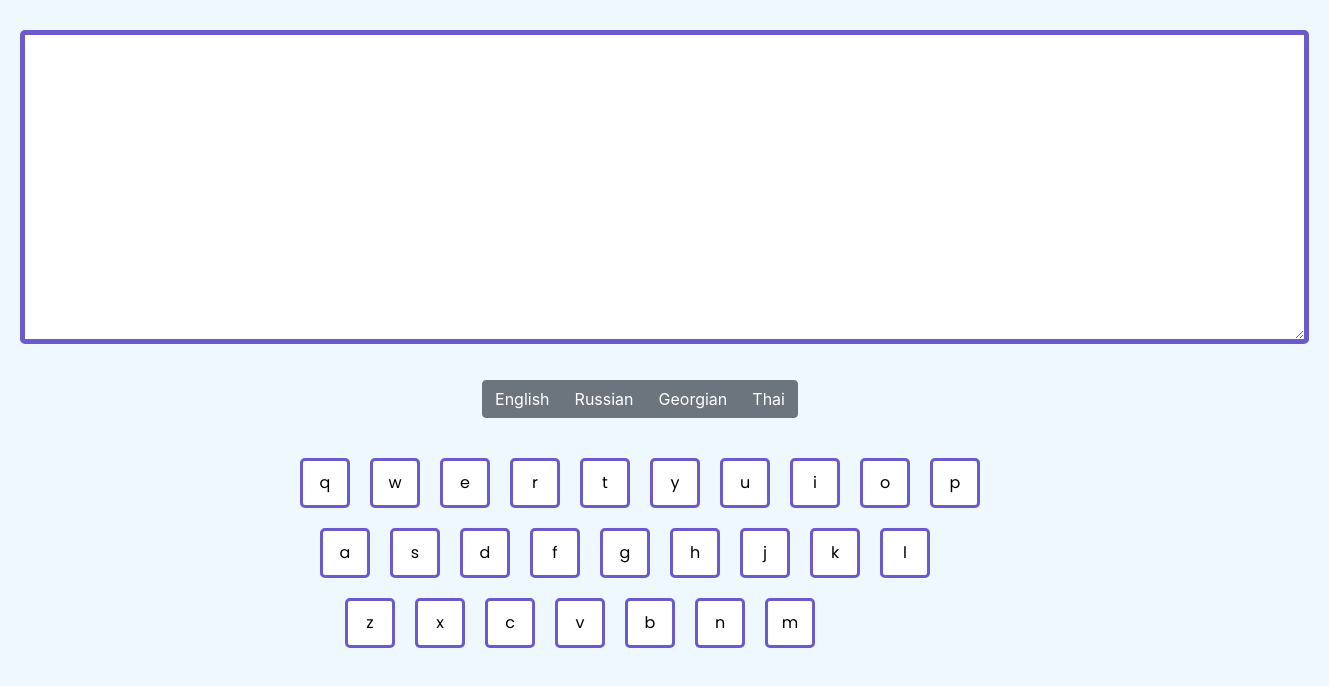
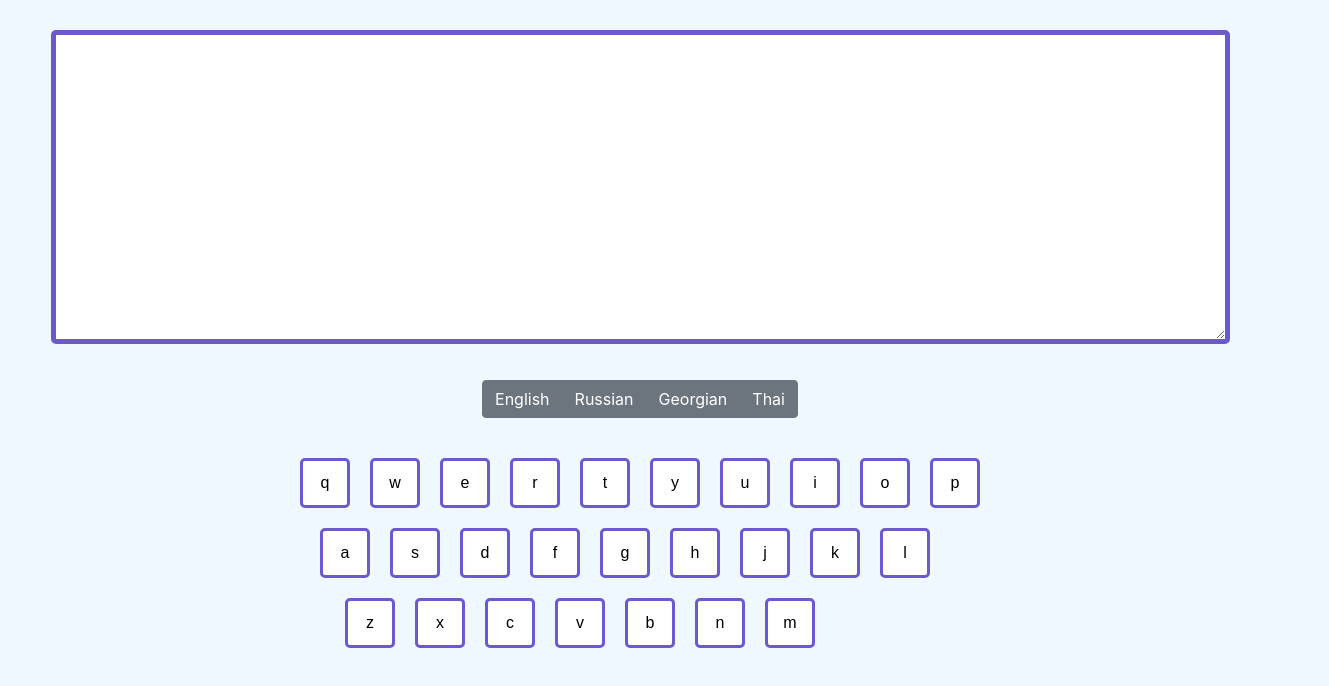
Before and after one commit to topherreed/switchkey, a React (Create React App) app: page / in a window 1280 px wide. Shown: the top 686 px of the page, 1329 px wide, since content can reach past the window. Built offline with nearby package versions, Linux system fonts and the light colour scheme.

Commit message:
Move key converters into separate files

```diff
--- a/public/styles/styles.css
+++ b/public/styles/styles.css
@@ -8,7 +8,7 @@ body {
     border: 5px solid slateblue;
     border-radius: 5px;;
     color: slateblue;
-    font-family: 'Poppins', sans-serif;
+    font-family: 'Kanit', sans-serif;
     padding: 8px 17px;
     font-size: 3rem;
 }
@@ -24,7 +24,7 @@ body {
     display: inline-block;
     text-align: left;
     margin-top: 30px;
-    font-family: 'Poppins', sans-serif;
+    font-family: 'Kanit', sans-serif;
 }
 
 #row2 {
--- a/src/App.js
+++ b/src/App.js
@@ -1,119 +1,35 @@
 import React, { useState } from 'react';
 import Keyboard from "./components/Keyboard";
+import Converter from "./Converter";
+
 
 function App() {
 
   const [ selectedLanguage, setSelectedLanguage ] = useState("english");
-
-
-  const russianDict= {
-    'a': 'ф',
-    'b': 'и',
-    'c': 'с',
-    'd': 'в',
-    'e': 'у',
-    'f': 'а',
-    'g': 'п',
-    'h': 'р',
-    'i': 'ш',
-    'j': 'о',
-    'k': 'л',
-    'l': 'д',
-    'm': 'ь',
-    'n': 'т',
-    'o': 'щ',
-    'p': 'з',
-    'q': 'й',
-    'r': 'к',
-    's': 'ы',
-    't': 'е',
-    'u': 'г',
-    'v': 'м',
-    'w': 'ц',
-    'x': 'ч',
-    'y': 'н',
-    'z': 'я'
-  }
-  const georgianDict = {
-    'a': 'ა',
-    'b': 'ბ',
-    'c': 'ც',
-    'd': 'დ',
-    'e': 'ე',
-    'f': 'ფ',
-    'g': 'გ',
-    'h': 'ჰ',
-    'i': 'ი',
-    'j': 'ჯ',
-    'k': 'კ',
-    'l': 'ლ',
-    'm': 'მ',
-    'n': 'ნ',
-    'o': 'ო',
-    'p': 'პ',
-    'q': 'ქ',
-    'r': 'რ',
-    's': 'ს',
-    't': 'ტ',
-    'u': 'უ',
-    'v': 'ვ',
-    'w': 'ხ',
-    'x': 'ხ',
-    'y': 'ყ',
-    'z': 'ზ'
-  }
-  const thaiDict = {
-    'a': 'ฟ',
-    'b': 'ิ',
-    'c': 'แ',
-    'd': 'ก',
-    'e': 'ำ',
-    'f': 'ด',
-    'g': 'เ',
-    'h': '้',
-    'i': 'ร',
-    'j': '่',
-    'k': 'า',
-    'l': 'ส',
-    'm': 'ท',
-    'n': 'ื',
-    'o': 'น',
-    'p': 'ย',
-    'q': 'ๆ',
-    'r': 'พ',
-    's': 'ห',
-    't': 'ะ',
-    'u': 'ี',
-    'v': 'อ',
-    'w': 'ไ',
-    'x': 'ป',
-    'y': 'ั',
-    'z': 'ผ'
-  }
 
   const typeFromButton = (character) => {
     // working on it
   }
 
   // Match key to foreign keyboard equivalent
-  const switchKey = (lang, c) => {
+  // const switchKey = (lang, c) => {
 
-    if(lang === 'georgian') {
-        return georgianDict[c];
-    } else if(lang === 'russian') {
-        return russianDict[c];
-    } else if(lang === 'thai') {
-        return thaiDict[c];
-    }
+  //   if(lang === 'georgian') {
+  //       return georgianDict[c];
+  //   } else if(lang === 'russian') {
+  //       return russianDict[c];
+  //   } else if(lang === 'thai') {
+  //       return thaiDict[c];
+  //   }
 
-  }
+  // }
 
 
   const handleKeyPress = (e) => {
 
     const {selectionStart, selectionEnd, value} = e.target;
 
-    const newText = value.slice(0, selectionStart) + switchKey(selectedLanguage, e.key) + value.slice(selectionEnd);
+    const newText = value.slice(0, selectionStart) + Converter.convert(e.key, selectedLanguage) + value.slice(selectionEnd);
     e.target.value = newText;
 
     e.target.selectionStart = e.target.selectionEnd = selectionStart + 1;
@@ -137,7 +53,7 @@ function App() {
       <div>
         <textarea
           className="inputBox"
-          rows="4" cols="30"
+          rows="4" cols="40"
           onKeyPress={selectedLanguage === 'english' ? null : handleKeyPress}
         />
       </div>
--- /dev/null
+++ b/src/Converter.jsx
@@ -0,0 +1,105 @@
+import React from "react";
+
+
+const russianDict= {
+    'a': 'ф',
+    'b': 'и',
+    'c': 'с',
+    'd': 'в',
+    'e': 'у',
+    'f': 'а',
+    'g': 'п',
+    'h': 'р',
+    'i': 'ш',
+    'j': 'о',
+    'k': 'л',
+    'l': 'д',
+    'm': 'ь',
+    'n': 'т',
+    'o': 'щ',
+    'p': 'з',
+    'q': 'й',
+    'r': 'к',
+    's': 'ы',
+    't': 'е',
+    'u': 'г',
+    'v': 'м',
+    'w': 'ц',
+    'x': 'ч',
+    'y': 'н',
+    'z': 'я'
+  }
+  const georgianDict = {
+    'a': 'ა',
+    'b': 'ბ',
+    'c': 'ც',
+    'd': 'დ',
+    'e': 'ე',
+    'f': 'ფ',
+    'g': 'გ',
+    'h': 'ჰ',
+    'i': 'ი',
+    'j': 'ჯ',
+    'k': 'კ',
+    'l': 'ლ',
+    'm': 'მ',
+    'n': 'ნ',
+    'o': 'ო',
+    'p': 'პ',
+    'q': 'ქ',
+    'r': 'რ',
+    's': 'ს',
+    't': 'ტ',
+    'u': 'უ',
+    'v': 'ვ',
+    'w': 'ხ',
+    'x': 'ხ',
+    'y': 'ყ',
+    'z': 'ზ'
+  }
+  const thaiDict = {
+    'a': 'ฟ',
+    'b': 'ิ',
+    'c': 'แ',
+    'd': 'ก',
+    'e': 'ำ',
+    'f': 'ด',
+    'g': 'เ',
+    'h': '้',
+    'i': 'ร',
+    'j': '่',
+    'k': 'า',
+    'l': 'ส',
+    'm': 'ท',
+    'n': 'ื',
+    'o': 'น',
+    'p': 'ย',
+    'q': 'ๆ',
+    'r': 'พ',
+    's': 'ห',
+    't': 'ะ',
+    'u': 'ี',
+    'v': 'อ',
+    'w': 'ไ',
+    'x': 'ป',
+    'y': 'ั',
+    'z': 'ผ'
+  }
+
+
+const Converter = {
+
+    convert: function(c, lang) {
+        if(lang === 'russian') {
+            return russianDict[c];
+        } else if(lang === 'georgian') {
+            return georgianDict[c];
+        } else if(lang === 'thai') {
+            return thaiDict[c]
+        } else return c;
+    }
+
+
+}
+
+export default Converter;
--- a/src/components/Key.jsx
+++ b/src/components/Key.jsx
@@ -1,4 +1,5 @@
 import React, { useState } from "react";
+import Converter from "../Converter";
 
 const Key = (props) => {
 
@@ -90,22 +91,15 @@ const Key = (props) => {
         'z': 'ผ'
     }
 
+    // Map key value
     const setKeyDisplay = (character) => {
         console.log("setting display for: " + character);
-        if(keyLanguage === 'russian') {
-            return russianDict[character]
-        } else if(keyLanguage === 'georgian') {
-            return georgianDict[character]
-        } else if(keyLanguage === 'thai') {
-            return thaiDict[character]
-        } else {
-            return character;
-        }
+
+        return Converter.convert(character, keyLanguage);
+
     }
 
     const keyVal = setKeyDisplay(props.characterVal);
-
-
 
 
     return(
```
